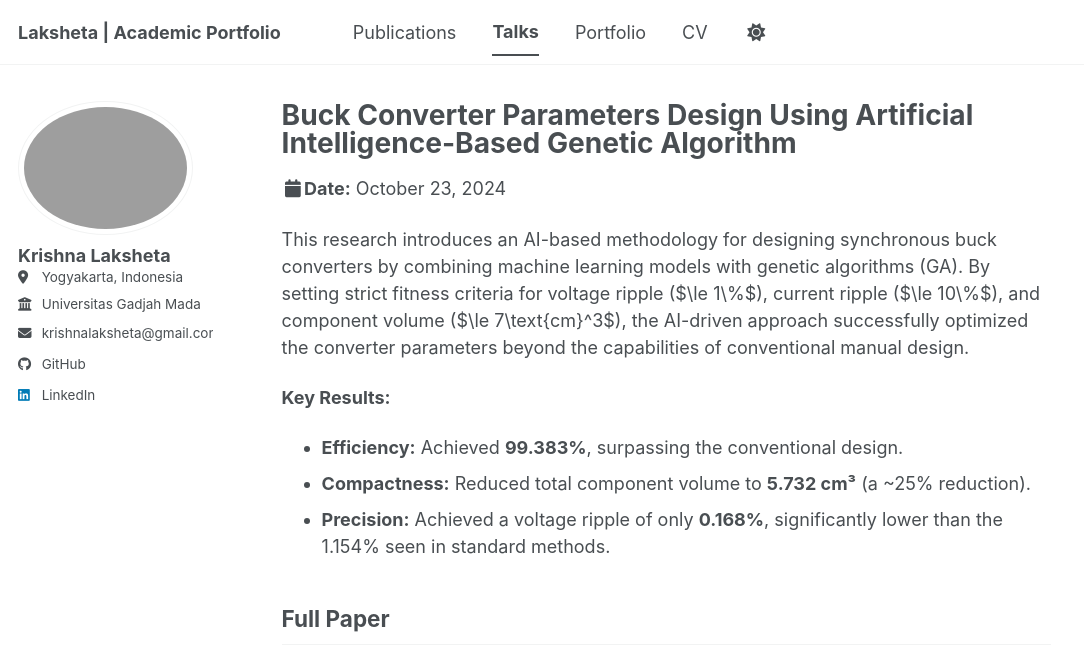
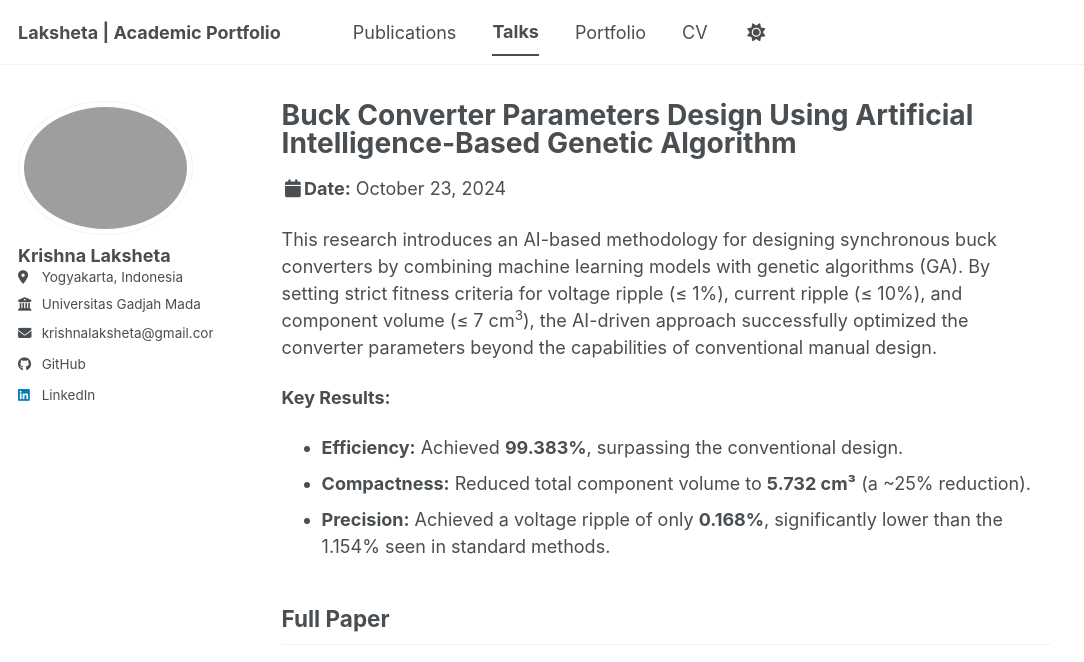
Before and after one commit to laksheta/laksheta.github.io, a Jekyll site: the page built from _talks/2024-10-23-talk-1.md, in a window 1280 px wide and 900 px high, cut to the strip 0-662 px from the top of the window. Shown: the whole strip, without its empty margins (0-1084 px from the left). Built offline with Jekyll 4.4.1, drawn with Linux system fonts in a browser that asks for light colours; a script bundle is joined from its source files by our own code; library files that are not in the unit come from our copies.

Commit message:
talks: rewrite with html syntax

```diff
--- a/_talks/2024-10-23-talk-1.md
+++ b/_talks/2024-10-23-talk-1.md
@@ -8,7 +8,7 @@ date: 2024-10-23
 location: "Bali, Indonesia"
 ---
 
-This research introduces an AI-based methodology for designing synchronous buck converters by combining machine learning models with genetic algorithms (GA). By setting strict fitness criteria for voltage ripple ($\le 1\%$), current ripple ($\le 10\%$), and component volume ($\le 7\text{cm}^3$), the AI-driven approach successfully optimized the converter parameters beyond the capabilities of conventional manual design.
+This research introduces an AI-based methodology for designing synchronous buck converters by combining machine learning models with genetic algorithms (GA). By setting strict fitness criteria for voltage ripple (&le; 1%), current ripple (&le; 10%), and component volume (&le; 7 cm<sup>3</sup>), the AI-driven approach successfully optimized the converter parameters beyond the capabilities of conventional manual design.
 
 **Key Results:**
 * **Efficiency:** Achieved **99.383%**, surpassing the conventional design.
```
